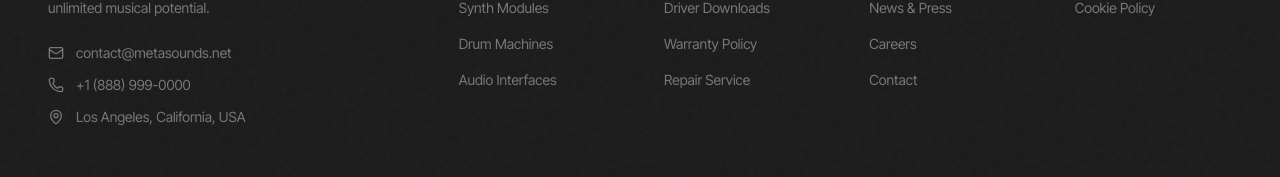
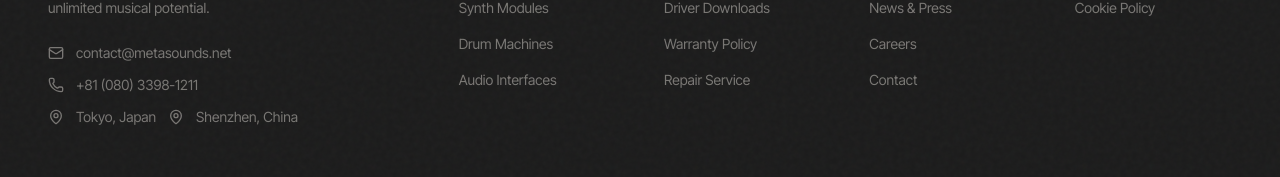
Before and after one commit to metasoundsproject/metasoundsproject, a React (Vite) app: page / in a window 1280 px wide. Shown: the part 5521-5698 px from the top of the page. Built offline with nearby package versions, Linux system fonts and the light colour scheme.

Commit message:
Update Footer.tsx

```diff
--- a/src/sections/Footer.tsx
+++ b/src/sections/Footer.tsx
@@ -63,11 +63,13 @@
               </div>
               <div className="flex items-center gap-3 text-[#797774] text-sm">
                 <Phone className="w-4 h-4" />
-                <span>+1 (888) 999-0000</span>
+                <span>+81 (080) 3398-1211</span>
               </div>
               <div className="flex items-center gap-3 text-[#797774] text-sm">
                 <MapPin className="w-4 h-4" />
-                <span>Los Angeles, California, USA</span>
+                <span>Tokyo, Japan</span>
+                <MapPin className="w-4 h-4" />
+                <span>Shenzhen, China</span>
               </div>
             </div>
           </div>
```
